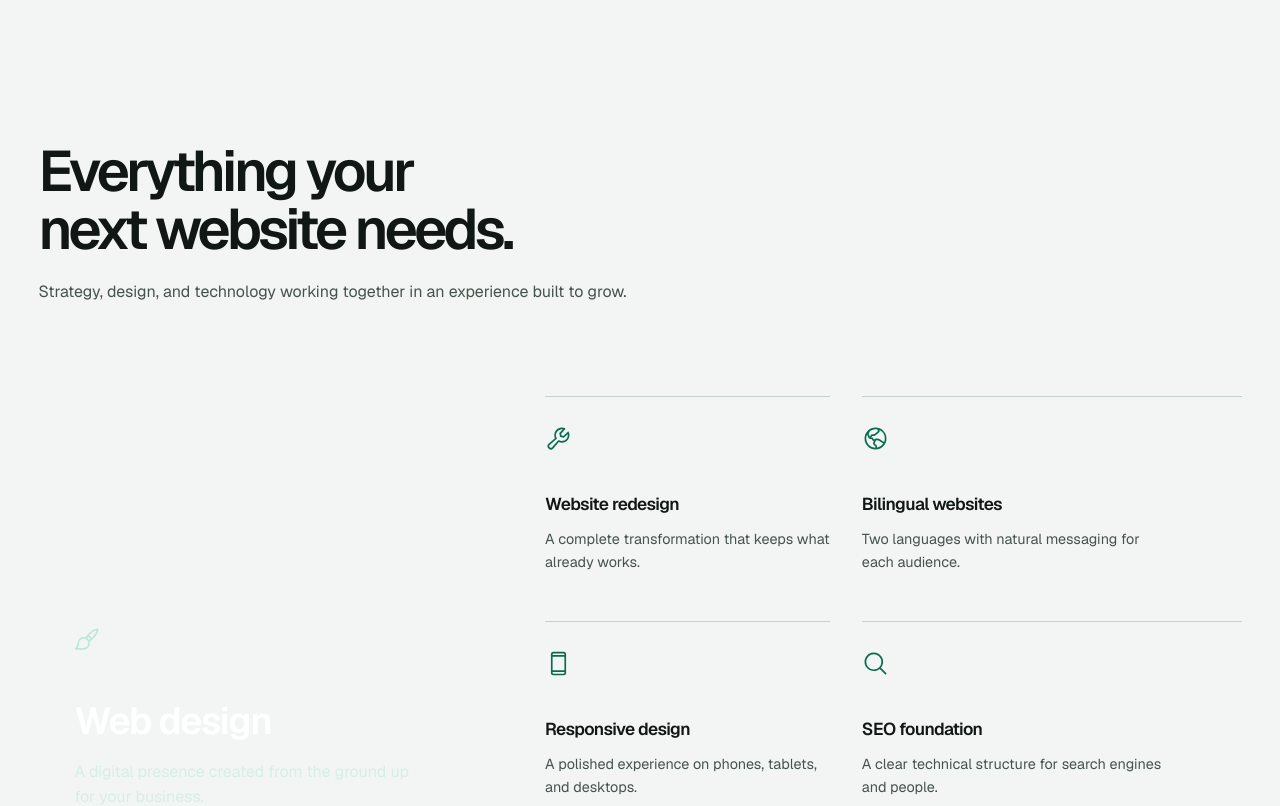
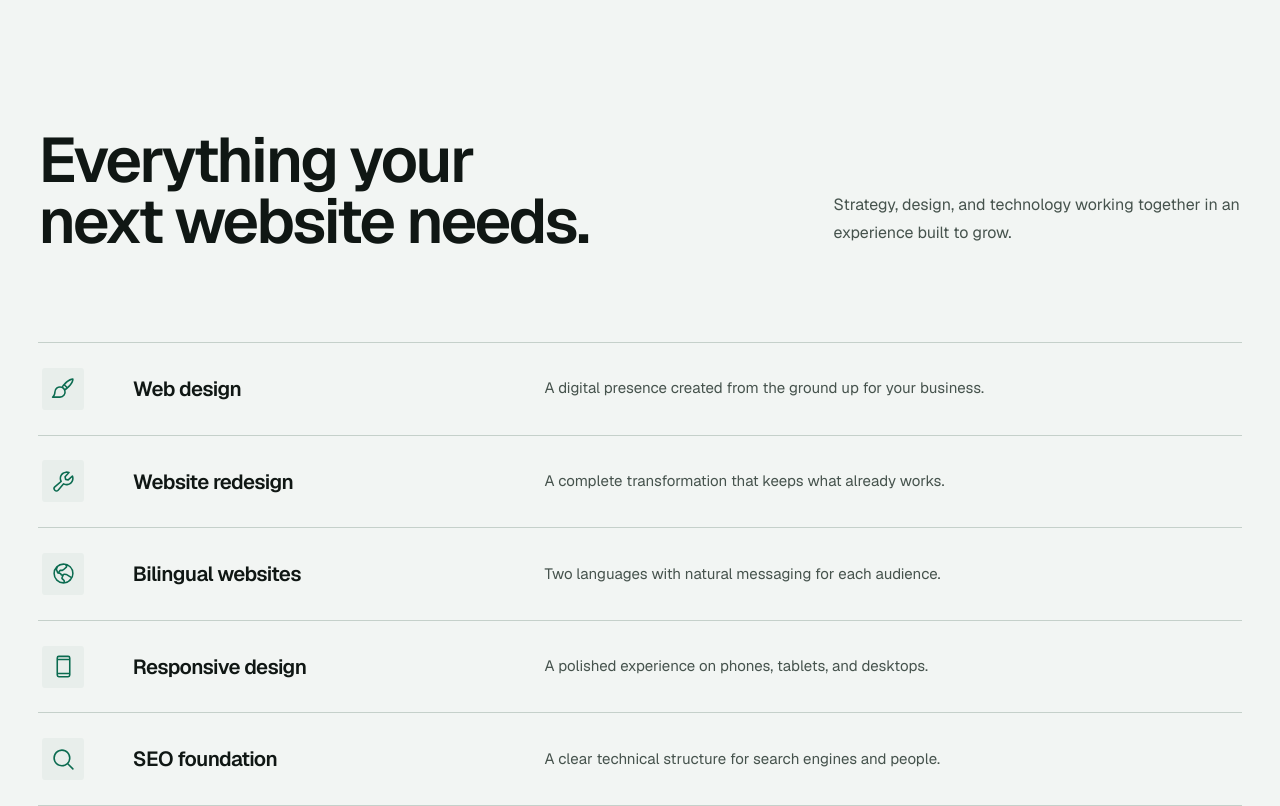
Before and after one commit to JohsonRodriguez/emprendimiento, a Next.js app: page /en in a window 1280 px wide. Shown: the part 3100-3906 px from the top of the page. Built offline with nearby package versions, Linux system fonts and the light colour scheme.

Commit message:
Refine services directory layout

```diff
--- a/app/globals.css
+++ b/app/globals.css
@@ -109,3 +109,16 @@ footer{padding-inline:var(--gutter)}.footer-meta{line-height:1.5}
 .problem-item i{width:8px;height:8px;margin-top:.42rem;background:var(--accent);border-radius:1px}
 .problem-item p,.p2 p{max-width:34ch;margin:0;font-size:clamp(1.08rem,1.45vw,1.3rem);font-weight:540;line-height:1.35;letter-spacing:-.025em}
 @media(max-width:767px){.problem-section{padding-top:6.25rem}.problem-header{grid-template-columns:minmax(0,1fr);gap:1.5rem;margin-bottom:3.25rem}.problem-header h2{font-size:clamp(2.5rem,11.5vw,3.35rem);line-height:1}.problem-header>p{margin:0;line-height:1.65}.problem-grid{grid-template-columns:minmax(0,1fr)}.problem-item,.problem-item:hover{min-height:0;padding:1.35rem 0 1.5rem}.problem-item p,.p2 p{font-size:1.08rem}}
+
+/* Services directory: equal prominence, strong scan path, no card hierarchy. */
+.services-section{padding-top:clamp(8rem,11vw,10.5rem)}
+.services-header{display:grid;grid-template-columns:minmax(0,1.25fr) minmax(280px,.75fr);gap:clamp(3rem,9vw,9rem);align-items:end;margin-bottom:clamp(4rem,7vw,6.5rem)}
+.services-header h2{max-width:800px;margin:0;font-size:clamp(2.75rem,4.9vw,5.15rem);font-weight:540;line-height:.98;letter-spacing:-.04em;text-wrap:balance}
+.services-header>p{max-width:52ch;margin:0 0 .35rem;color:var(--muted);font-size:1rem;line-height:1.75}
+.services-grid{display:block;border-bottom:1px solid var(--line)}
+.service,.service:hover,.service-0,.service-6{display:grid;grid-template-columns:52px minmax(210px,.7fr) minmax(280px,1.3fr);gap:clamp(1.25rem,3vw,3rem);align-items:center;width:100%;min-height:0;padding:1.55rem .25rem;background:transparent;color:var(--ink);border:0;border-top:1px solid var(--line);border-radius:0;box-shadow:none;transform:none}
+.service-icon{width:42px;height:42px;display:grid;place-items:center;color:var(--accent);background:var(--surface-2);border-radius:3px;transition:background-color 180ms ease,color 180ms ease}
+.service h3,.service-0 h3{margin:0;font-size:clamp(1.15rem,1.6vw,1.4rem);font-weight:560;line-height:1.25;letter-spacing:-.03em}
+.service p,.service-0 p{max-width:54ch;margin:0;color:var(--muted);font-size:.94rem;line-height:1.65}
+@media(hover:hover) and (pointer:fine){.service:hover .service-icon{background:var(--accent);color:white}}
+@media(max-width:767px){.services-section{padding-top:6.25rem}.services-header{grid-template-columns:minmax(0,1fr);gap:1.5rem;margin-bottom:3.25rem}.services-header h2{font-size:clamp(2.5rem,11.5vw,3.35rem);line-height:1}.services-header>p{margin:0;line-height:1.65}.services-grid{display:block}.service,.service:hover,.service-0,.service-6{grid-template-columns:42px minmax(0,1fr);gap:.4rem 1rem;min-height:0;padding:1.35rem 0 1.5rem}.service-icon{grid-row:1/3;width:38px;height:38px}.service h3,.service-0 h3{font-size:1.08rem}.service p,.service-0 p{grid-column:2;font-size:.9rem;line-height:1.55}}
--- a/components/LandingPage.tsx
+++ b/components/LandingPage.tsx
@@ -16,7 +16,7 @@ export function LandingPage({locale}:{locale:Locale}){const d=dictionaries[local
 
     <section className="section compare-section" id="before-after"><Reveal className="section-heading compact"><p className="eyebrow">Before / After</p><h2>{d.beforeTitle}</h2><p>{d.beforeBody}</p></Reveal><Reveal><BeforeAfterSlider before={d.before} after={d.after} drag={d.drag}/></Reveal></section>
 
-    <section className="section services-section" id="services"><Reveal className="section-heading"><h2>{d.servicesTitle}</h2><p>{d.servicesBody}</p></Reveal><div className="services-grid">{d.services.map(([title,body],i)=>{const Icon=serviceIcons[i];return <Reveal className={`service service-${i}`} delay={i*.035} key={title}><Icon size={27}/><h3>{title}</h3><p>{body}</p></Reveal>})}</div></section>
+    <section className="section services-section" id="services"><Reveal className="services-header"><h2>{d.servicesTitle}</h2><p>{d.servicesBody}</p></Reveal><div className="services-grid">{d.services.map(([title,body],i)=>{const Icon=serviceIcons[i];return <Reveal className="service" delay={i*.035} key={title}><span className="service-icon"><Icon size={25}/></span><h3>{title}</h3><p>{body}</p></Reveal>})}</div></section>
 
     <section className="section bilingual-section"><Reveal className="bilingual-copy"><p className="eyebrow">English + Español</p><h2>{d.bilingualTitle}</h2><p>{d.bilingualBody}</p></Reveal><Reveal className="bilingual-visual" delay={.1}><BilingualDemo d={d}/></Reveal></section>
 
```
